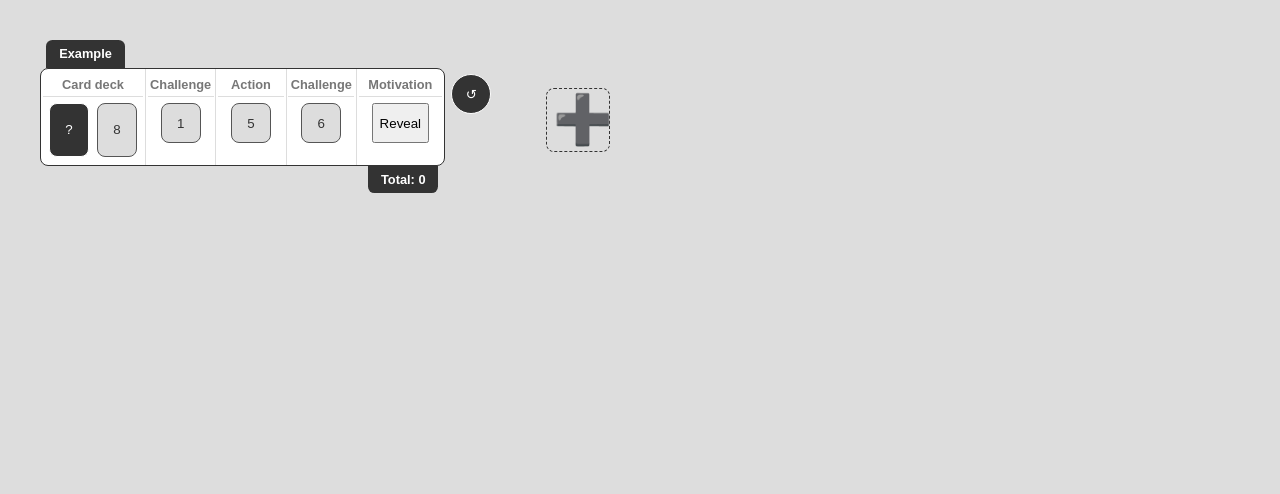
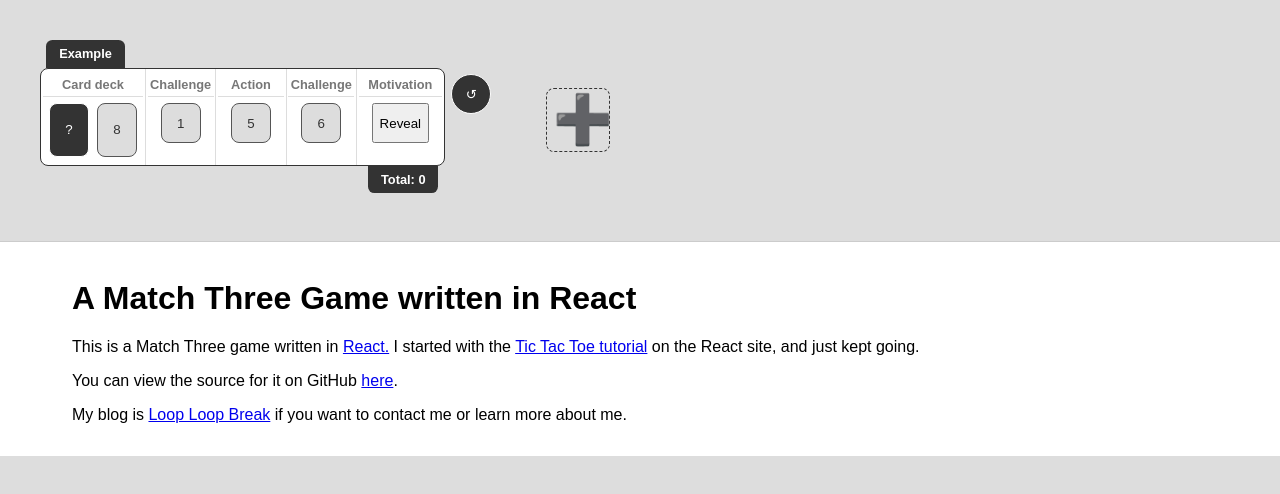
Before and after one commit to nathanwale/deck-and-dice, a React (Create React App) app: page / in a window 1280 px wide. Shown: the top 494 px of the page. Built offline with nearby package versions, Linux system fonts and the light colour scheme.

Commit message:
Info added about the app

```diff
--- a/src/view/App.tsx
+++ b/src/view/App.tsx
@@ -5,6 +5,7 @@ import * as Oracle from '../models/Oracle'
 import * as OracleGroup from '../models/Group'
 import { Group } from './Group';
 import { Library } from './Library';
+import { Info } from './Info';
 
 let oracles = [
   Oracle.shuffled_deck("Card deck", Oracle.options_from_names("A23456789JQK".split(""))),
@@ -63,6 +64,7 @@ function App()
             <button onClick={open_library}>➕</button>
         </div>
     </div>
+    <Info />
   </>);
 }
 
--- /dev/null
+++ b/src/view/Info.tsx
@@ -0,0 +1,23 @@
+import React from 'react';
+
+export function Info() {
+    return (
+        <div className="info">
+            <h1>
+                A Match Three Game written in React
+            </h1>
+            <p>
+                This is a Match Three game written in <a href="https://reactjs.org/">React.</a> I started
+                with the <a href="https://reactjs.org/tutorial/tutorial.html">Tic Tac Toe tutorial</a> on
+                the React site, and just kept going.
+            </p>
+            <p>
+                You can view the source for it on GitHub <a href='https://github.com/nathanwale/match-three-react'>here</a>.
+            </p>
+            <p>
+                My blog is <a href="https://looploopbreak.netlify.app/">Loop Loop Break</a> if you want to contact
+                me or learn more about me.
+            </p>
+        </div>
+    );
+}
--- a/src/view/style/App.scss
+++ b/src/view/style/App.scss
@@ -12,3 +12,12 @@ body {
   display: flex;
   font-family: sans-serif;
 }
+
+.info {
+    display: block;
+    background-color: white;
+    font-family: sans-serif;
+    padding: 1em 5em;
+    margin: 1em -1em;
+    border-top: 1px solid $mid;
+}
```
